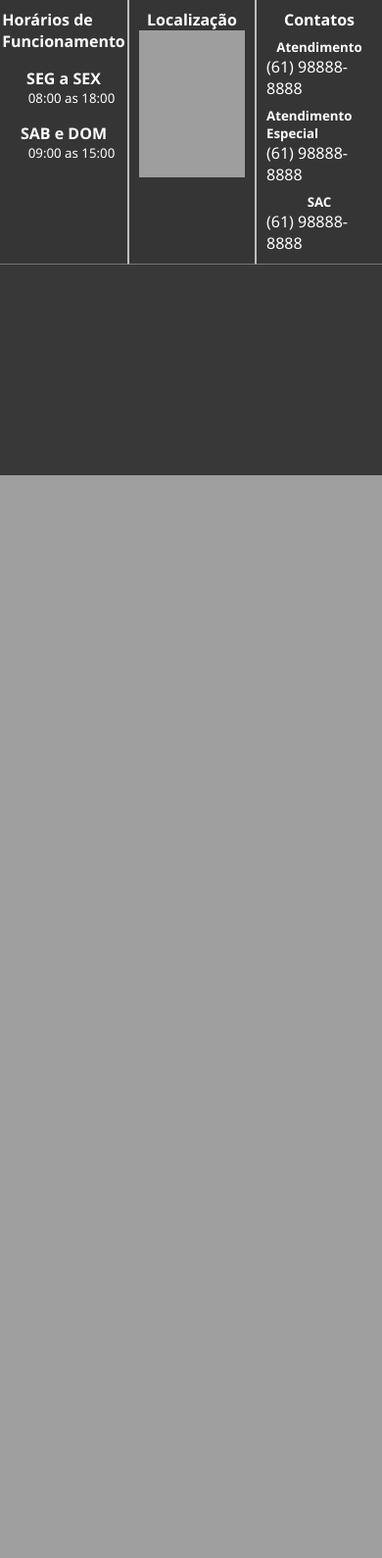
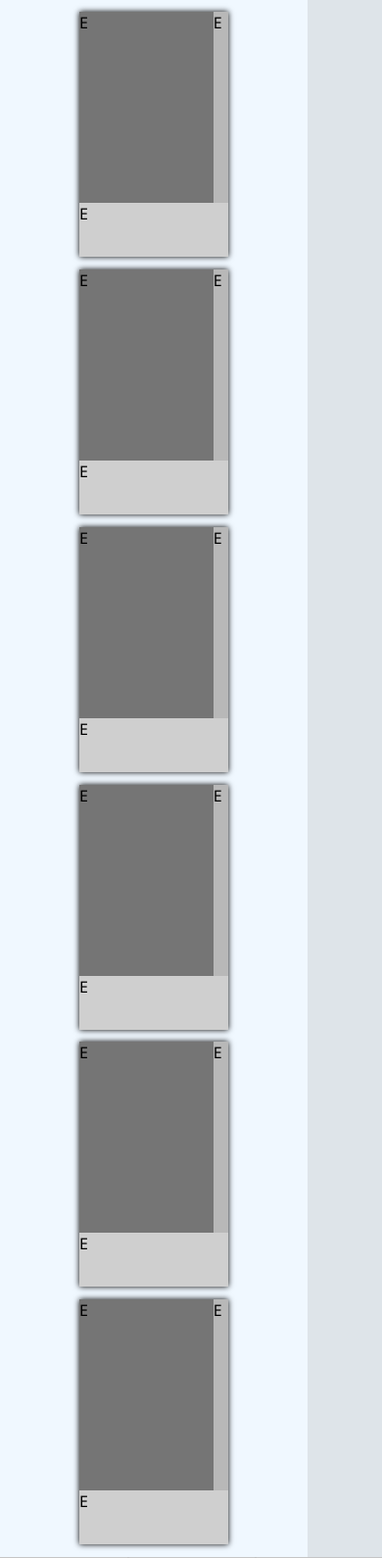
Before and after one commit to LylaEra/Senai, a PHP site: page /page/index.html in a window 390 px wide. Shown: the part 359-1949 px from the top of the page at 98% size. Before the commit the page ends 844 px from the top, so only its background shows below. Run offline with PHP 8.4, Linux system fonts and the light colour scheme; grey boxes are pictures that could not be loaded.

Commit message:
Add Conteudo
Adicionado caixas de conteudo

```diff
--- a/Senai 2023/EspacoDeTrabalho/AulaDia0522/js/js.js
+++ b/Senai 2023/EspacoDeTrabalho/AulaDia0522/js/js.js
@@ -1,7 +1,7 @@
 // Começo Horas
 (function(){
 	var atualizarHora = function(){
-		// Obtenemos la fecha actual, incluyendo las horas, minutos, segundos, dia de la semana, dia del mes, mes y año;
+		// Obtenha a data atual, incluindo horas, minutos, segundos, dia da semana, dia do mês, mês e ano;
 		var fecha = new Date(),
 			horas = fecha.getHours(),
 			ampm,
@@ -12,7 +12,7 @@
 			mes = fecha.getMonth(),
 			year = fecha.getFullYear();
 
-		// Accedemos a los elementos del DOM para agregar mas adelante sus correspondientes valores
+		// Acessamos os elementos DOM para posteriormente adicionar seus valores correspondentes
 		var pHoras = document.getElementById('horas'),
 			pAMPM = document.getElementById('ampm'),
 			pMinutos = document.getElementById('minutos'),
@@ -23,19 +23,19 @@
 			pYear = document.getElementById('year');
 
 
-		// Obtenemos el dia se la semana y lo mostramos
+		// Pegamos o dia da semana e o exibimos
 		var semana = ['Domingo', 'Segunda-Feira', 'Terça-Feira', 'Quarta-Feira', 'Quinta-Feira', 'Sexta-Feira', 'Sabado'];
 		pDiaSemana.textContent = semana[diaSemana];
 
-		// Obtenemos el dia del mes
+		// Temos o dia do mês
 		pDia.textContent = dia;
 
-		// Obtenemos el Mes y año y lo mostramos
+		// Obtemos o mês e o ano e os exibimos
 		var meses = ['Janeiro', 'Fevereiro', 'Março', 'Abril', 'Maio', 'Junho', 'Julho', 'Agosto', 'Setembro', 'Outubro', 'Novembro', 'Dezembro']
 		pMes.textContent = meses[mes];
 		pYear.textContent = year;
 
-		// Cambiamos las hora de 24 a 12 horas y establecemos si es AM o PM
+		// Mudamos o horário de 24 para 12 horas e estabelecemos se é AM ou PM
 
 		if (horas >= 12) {
 			horas = horas - 12;
@@ -44,17 +44,17 @@
 			ampm = 'AM';
 		}
 
-		// Detectamos cuando sean las 0 AM y transformamos a 12 AM
+		// Detectamos quando é 0 AM e transformamos em 12 AM
 		if (horas == 0 ){
 			horas = 12;
 		}
 
-		// Si queremos mostrar un cero antes de las horas ejecutamos este condicional
+		// Se quisermos mostrar um zero antes das horas, executamos esta condicional
 		// if (horas < 10){horas = '0' + horas;}
 		pHoras.textContent = horas;
 		pAMPM.textContent = ampm;
 
-		// Minutos y Segundos
+		// Minutos e Segundos
 		if (minutos < 10){ minutos = "0" + minutos; }
 		if (segundos < 10){ segundos = "0" + segundos; }
 
@@ -85,6 +85,6 @@ function showSlides() {
   }
   slides[slideIndex-1].style.display = "block";
   dots[slideIndex-1].className += " active";
-  setTimeout(showSlides, 6000); // Change image every 2 seconds
+  setTimeout(showSlides, 6000); // Muda a imagem a cada 6 segundos
 }
 // Final do slide
--- a/Senai 2023/EspacoDeTrabalho/AulaDia0522/page/index.html
+++ b/Senai 2023/EspacoDeTrabalho/AulaDia0522/page/index.html
@@ -87,6 +87,43 @@
             <!-- Final Slide -->
 
         </header>
+        <main>
+            <section id="Conteudo">
+                <div class="conteinerConteudo">
+                    <div class="conteinerMiniUm">E</div>
+                    <div class="conteinerMiniDois">E</div>
+                    <div class="conteinerMiniTres">E</div>
+                </div>
+                <div class="conteinerConteudo">
+                    <div class="conteinerMiniUm">E</div>
+                    <div class="conteinerMiniDois">E</div>
+                    <div class="conteinerMiniTres">E</div>
+                </div>
+                <div class="conteinerConteudo">
+                    <div class="conteinerMiniUm">E</div>
+                    <div class="conteinerMiniDois">E</div>
+                    <div class="conteinerMiniTres">E</div>
+                </div>
+                <div class="conteinerConteudo">
+                    <div class="conteinerMiniUm">E</div>
+                    <div class="conteinerMiniDois">E</div>
+                    <div class="conteinerMiniTres">E</div>
+                </div>
+                <div class="conteinerConteudo">
+                    <div class="conteinerMiniUm">E</div>
+                    <div class="conteinerMiniDois">E</div>
+                    <div class="conteinerMiniTres">E</div>
+                </div>
+                <div class="conteinerConteudo">
+                    <div class="conteinerMiniUm">E</div>
+                    <div class="conteinerMiniDois">E</div>
+                    <div class="conteinerMiniTres">E</div>
+                </div>
+            </section>
+            <section id="Navegacao">
+
+            </section>
+        </main>
         <div id="horario">
             <div class="horario" id="horarioEsquerda">
                 <div class="horarioFi" id="EsquerdaFi">
@@ -117,6 +154,7 @@
                 </div>
             </div>
         </div>
+        <footer></footer>
     </div>
     <script src="../js/js.js"></script>
 </body>
--- a/Senai 2023/EspacoDeTrabalho/AulaDia0522/style/geral.css
+++ b/Senai 2023/EspacoDeTrabalho/AulaDia0522/style/geral.css
@@ -7,7 +7,7 @@ html {
   min-width: 300px;
 }
 body {
-    background-color: rgb(56, 56, 56);
+  background-color: #bbb;
   min-width: 300px;
 }
 a {
@@ -16,18 +16,18 @@ a {
 }
 
 #divnav {
-    background-color: rgb(56, 56, 56);
+  background-color: rgb(218, 218, 218);
   display: flex;
   align-items: center;
   justify-content: space-between;
   margin-bottom: 0.2rem;
 }
 #DeskNav {
-  background-color: rgb(12, 11, 11);
+  background-color: rgb(58, 58, 58);
   font-weight: bold;
   width: 400px;
   height: 50px;
-  border-radius: 0 2rem 2rem 0;
+  /* border-radius: 0 2rem 2rem 0; */
   display: flex;
   align-items: center;
   justify-content: center;
@@ -137,8 +137,21 @@ a {
   border: solid #fff 1px;
   justify-content: center;
   align-items: center;
-  color: #fff;
-  background: rgba(0,0,0,.5);
+  color: #303030;
+  background: #ffff;
+  height: 30px;
+  width: 350px ;
+}
+
+@media screen and (max-width:420px) {
+  .widget {
+    width: 330px ;
+  }
+}
+@media screen and (max-width:390px) {
+  .widget {
+    width: 300px ;
+  }
 }
 
 .widget p {
--- a/Senai 2023/EspacoDeTrabalho/AulaDia0522/style/index.css
+++ b/Senai 2023/EspacoDeTrabalho/AulaDia0522/style/index.css
@@ -97,6 +97,64 @@ img {
     }
 
 }
+
+main {
+    height: auto;
+    width: 100%;
+    background-color: #bbb;
+    margin: 0 auto;
+    display: flex;
+}
+#Conteudo {
+    width: 80%;
+    display: flex;
+    flex-wrap: wrap;
+    padding-left: 0.6rem;
+    justify-content: center;
+    background-color: aliceblue;
+    padding-top: 1rem;
+}
+.conteinerConteudo {
+    width: 50%;
+    max-width: 450px;
+    height: 250px;
+    background-color: #ffff;
+    margin-bottom: 0.8rem;
+    box-shadow: 0px 0px 6px 0px;
+    display: flex;
+    flex-wrap: wrap;
+    margin-right: 0.6rem;
+}
+.conteinerMiniUm {
+    width: 90%;
+    height: 78%;
+    background-color: #757575;
+}
+.conteinerMiniDois {
+    width: 10%;
+    height: 78%;
+    background-color: #b8b8b8;
+}
+.conteinerMiniTres {
+    width:100% ;
+    height: 22%;
+    background-color: #cfcfcf;
+}
+#Navegacao {
+    width: 20%;
+    background-color: rgb(222, 228, 233);
+
+}
+
+
+
+
+
+
+
+
+
+
 #horario{
     display: flex;
     width:100%;
@@ -105,8 +163,8 @@ img {
 }
 .horario {
     width: 33.33%;
-    background-color: rgb(53, 53, 53);
-    color: #fff;
+    background-color: rgb(197, 197, 197);
+    color: black;
     border-bottom: solid 1px #757575;
 }
 #horarioEsquerda {
@@ -152,19 +210,19 @@ img {
 #horarioEsquerda:hover {
     background-color: rgb(131, 131, 131);
     height: 300px;
-    margin-top: -100px;
+    margin-top: -105px;
     border-radius: 3rem 3rem 0rem 0rem;
 }
 #horarioMeio:hover {
     background-color: rgb(131, 131, 131);
     height: 300px;
-    margin-top: -100px;
+    margin-top: -105px;
     border-radius: 3rem 3rem 0rem 0rem;
 }
 #horarioDireita:hover {
     background-color: rgb(131, 131, 131);
     height: 300px;
-    margin-top: -100px;
+    margin-top: -105px;
     border-radius: 3rem 3rem 0rem 0rem;
 }
 #mapa{
@@ -175,3 +233,6 @@ img {
     height: 250px;
     width: 100%;
 }
+footer {
+    height: 30px;
+}
```
Lines whose indentation alone changed are shown as unchanged.
